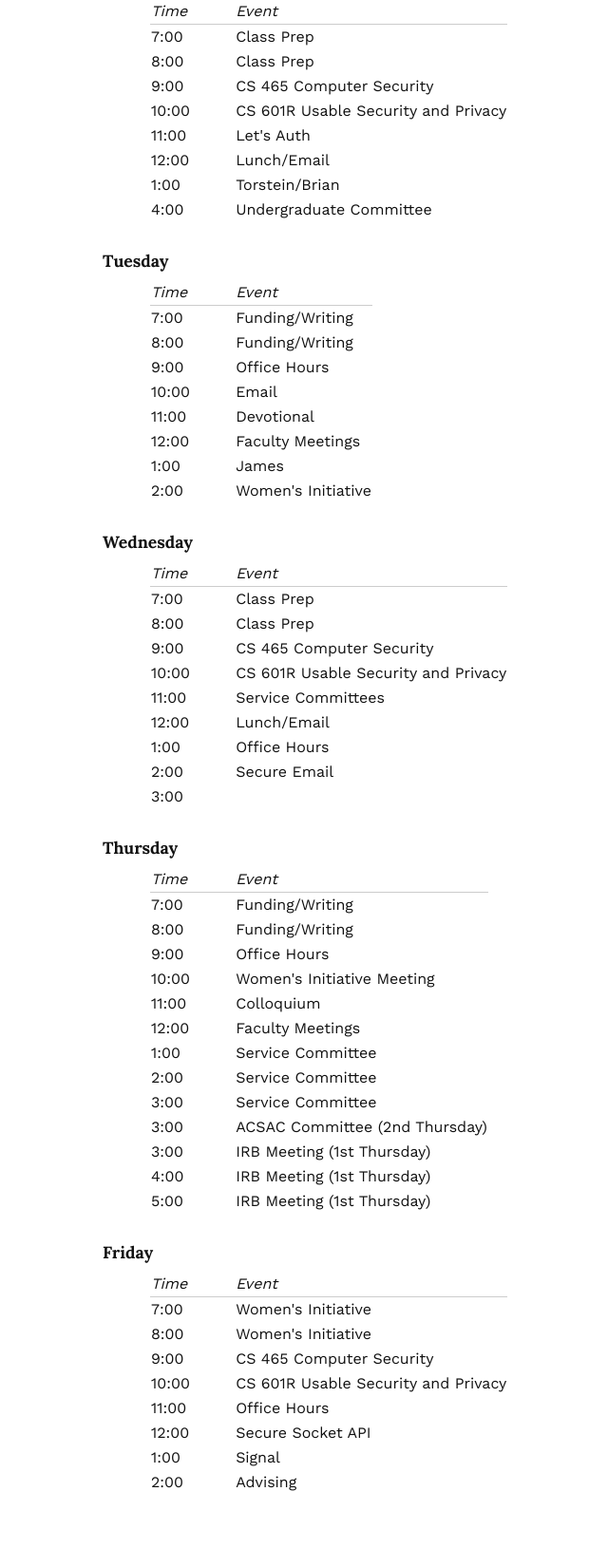
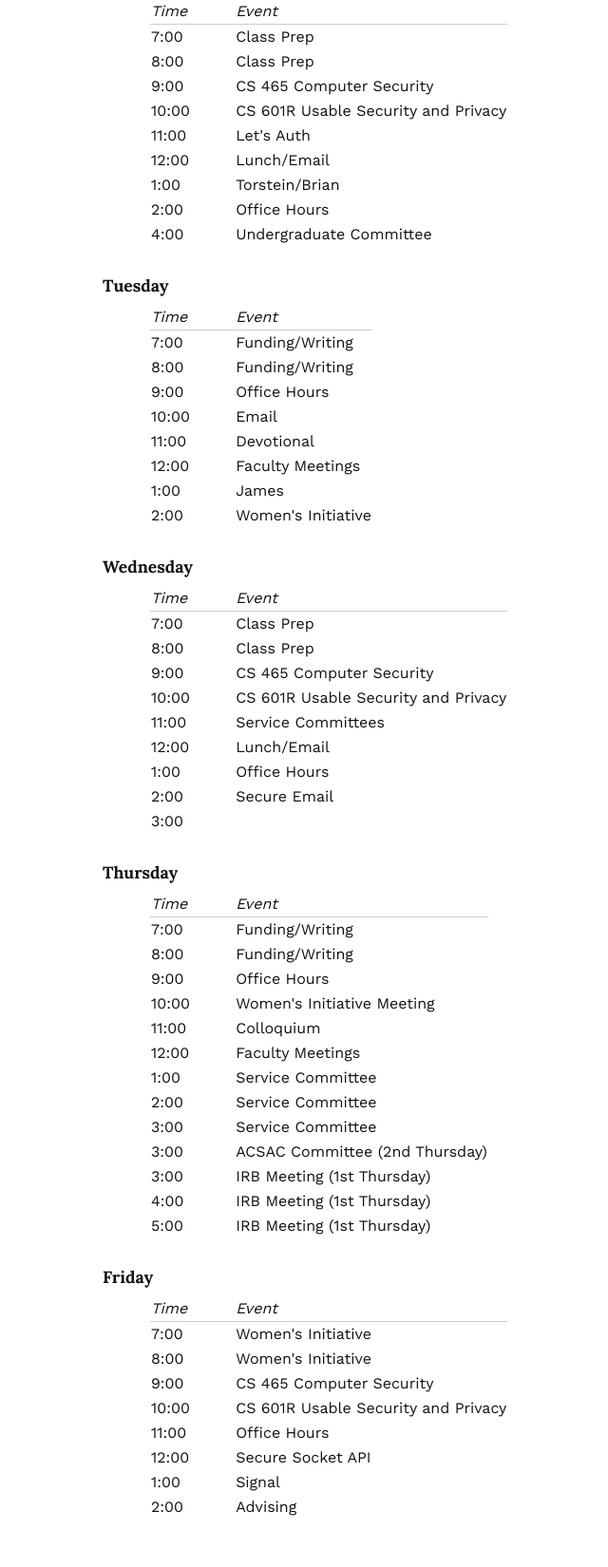
Before and after one commit to zappala/zappala, a Flask app: template templates/schedule.html in a window 1280 px wide. Shown: the part 352-2002 px from the top of the page at 95% size, without its empty margins (67-707 px from the left). Before the commit the page ends 1922 px from the top, so only its background shows below. Run offline with Flask 2, Linux system fonts and the light colour scheme; the template is opened without the code that fills it, so the values that code supplies are empty; some libraries are stand-ins or nearby versions.

Commit message:
Schedule

```diff
--- a/templates/schedule.html
+++ b/templates/schedule.html
@@ -21,6 +21,7 @@ Time   | Event
 11:00  | Let's Auth
 12:00  | Lunch/Email
 1:00   | Torstein/Brian
+2:00   | Office Hours
 4:00   | Undergraduate Committee
 
 ### Tuesday
```
